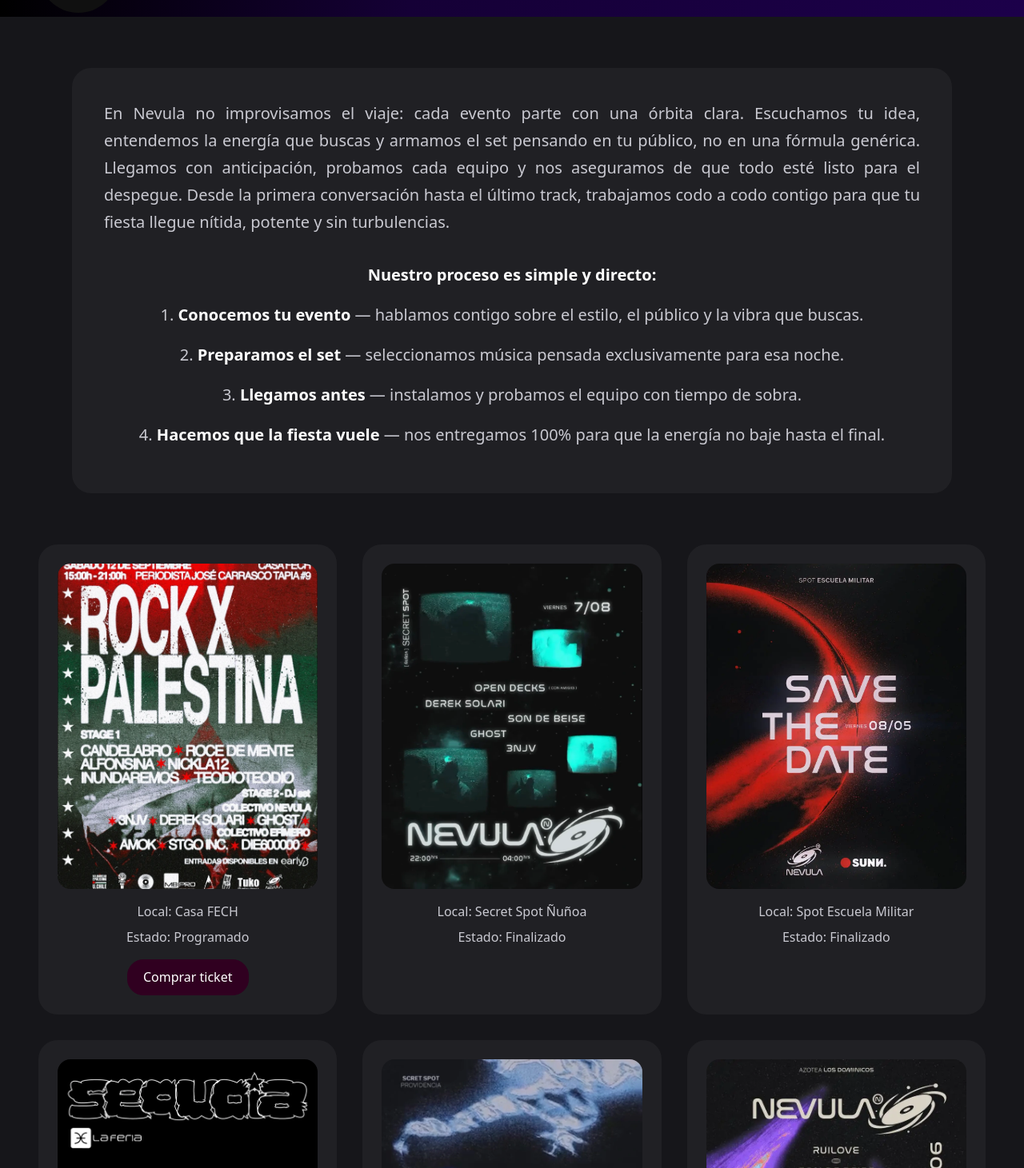
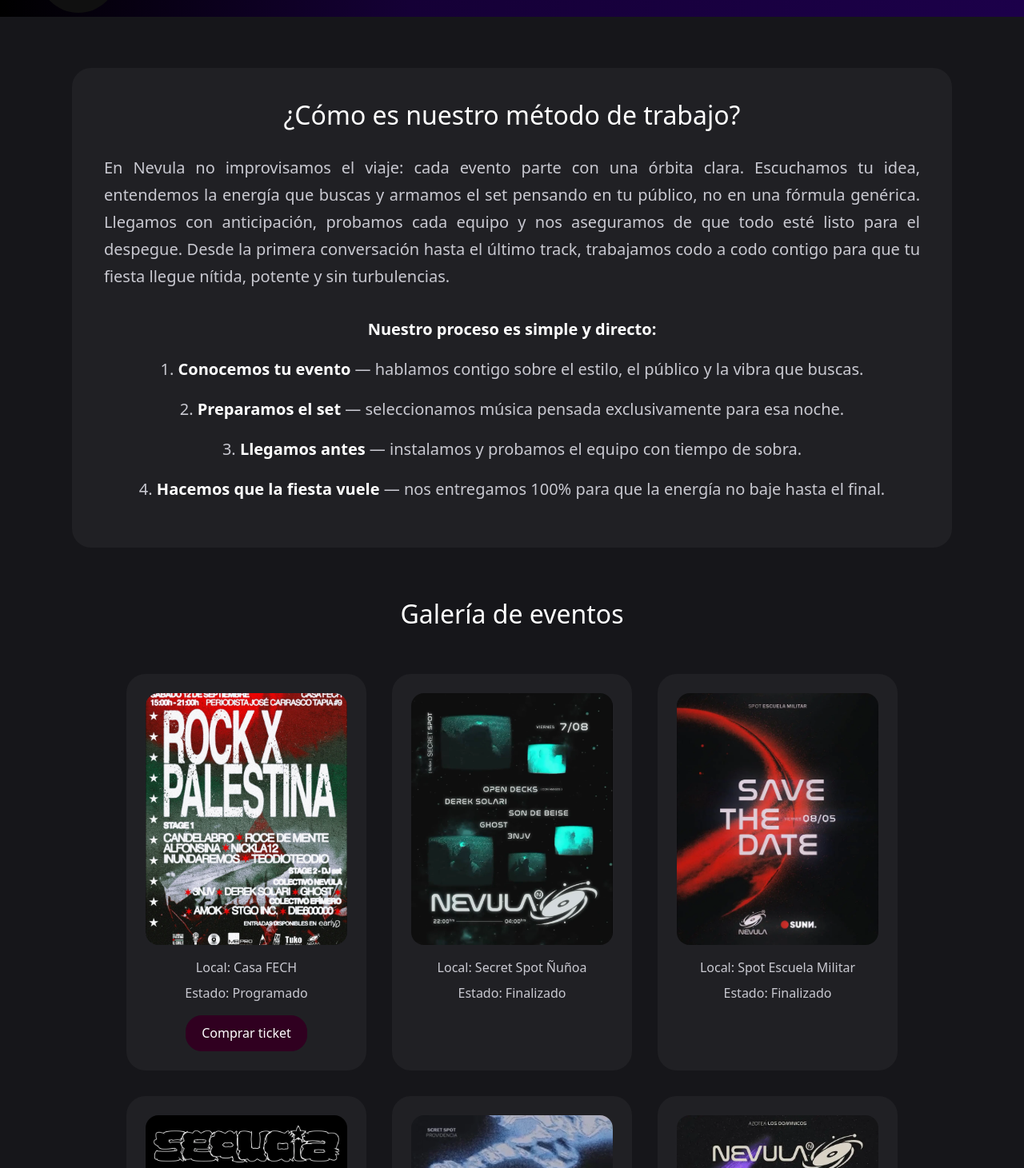
Before and after one commit to ChrisMalhue/PaginaNevulaReact, a React (Vite) app: page /eventos in a window 1280 px wide. Shown: the part 89-1550 px from the top of the page at 80% size. Built offline with nearby package versions, Linux system fonts and the light colour scheme.

Commit message:
pusheo arreglo profe

```diff
--- a/src/components/organisms/GaleriaEventos.jsx
+++ b/src/components/organisms/GaleriaEventos.jsx
@@ -1,15 +1,18 @@
 import { Caluga } from '../atoms/Caluga';
 import { TarjetaEvento } from '../molecules/TarjetaEvento';
 import '../../styles/components/organisms/GaleriaEventos.css';
+import Text from '../atoms/Text';
 
-export function GaleriaEventos({ eventos = [] }) {
+export function GaleriaEventos({ titulo, eventos = [] }) {
   return (
       <Caluga Component="section" id="fotos" className="galeria-eventos">
+        <Text variant="h2" className="galeria-eventos-titulo">{titulo}</Text>
         <Caluga className="galeria-eventos-grid">
           {eventos.map((evento) => (
             <TarjetaEvento key={evento.id} {...evento} />
           ))}
         </Caluga>
       </Caluga>
+
   );
 }
--- a/src/components/organisms/SeccionComoTrabajamos.jsx
+++ b/src/components/organisms/SeccionComoTrabajamos.jsx
@@ -4,10 +4,11 @@
 import { ListItem } from '../atoms/ListItem';
 import '../../styles/components/organisms/SeccionComoTrabajamos.css';
 
-export function SeccionComoTrabajamos({ parrafo, introPasos, pasos = [] }) {
+export function SeccionComoTrabajamos({ titulo, parrafo, introPasos, pasos = [] }) {
   return (
     <Caluga Component="section" id="trabajamos" className="como-trabajamos">
       <Caluga className="como-trabajamos-caja">
+        <Text variant="h2" className="como-trabajamos-titulo">{titulo}</Text>
         <Text variant="p" className="como-trabajamos-parrafo">{parrafo}</Text>
         <Text variant="p" className="como-trabajamos-intro">{introPasos}</Text>
         {/* Component="ol" hace que sea una lista numerada */}
--- a/src/data/comoTrabajamos.js
+++ b/src/data/comoTrabajamos.js
@@ -1,4 +1,5 @@
 export const comoTrabajamos = {
+  titulo:'¿Cómo es nuestro método de trabajo?',
   parrafo:
     'En Nevula no improvisamos el viaje: cada evento parte con una órbita clara. Escuchamos tu idea, entendemos la energía que buscas y armamos el set pensando en tu público, no en una fórmula genérica. Llegamos con anticipación, probamos cada equipo y nos aseguramos de que todo esté listo para el despegue. Desde la primera conversación hasta el último track, trabajamos codo a codo contigo para que tu fiesta llegue nítida, potente y sin turbulencias.',
   introPasos: 'Nuestro proceso es simple y directo:',
--- a/src/pages/Eventos.jsx
+++ b/src/pages/Eventos.jsx
@@ -7,7 +7,7 @@
   return (
     <>
       <SeccionComoTrabajamos {...comoTrabajamos} />
-      <GaleriaEventos eventos={eventos} />
+      <GaleriaEventos titulo="Galería de eventos" eventos={eventos} />
     </>
   );
 }
--- a/src/styles/components/organisms/GaleriaEventos.css
+++ b/src/styles/components/organisms/GaleriaEventos.css
@@ -1,12 +1,20 @@
 .galeria-eventos {
   background: #16161a;
   padding: 2rem 3rem 4rem;
+}
+
+.galeria-eventos-titulo {
+  text-align: center;
+  margin-bottom: 55px;
+  color: #fff;
 }
 
 .galeria-eventos-grid {
   display: grid;
   grid-template-columns: repeat(3, 1fr);
   gap: 2rem;
+  margin-left: 110px;
+  margin-right: 110px;
 }
 
 .evento-tarjeta {
--- a/src/styles/components/organisms/SeccionBeneficios.css
+++ b/src/styles/components/organisms/SeccionBeneficios.css
@@ -1,6 +1,6 @@
 .beneficios { background: #16161a; padding: 4rem 3rem; }
 .beneficios-titulo { text-align: center; text-transform: uppercase; letter-spacing: 0.1em; color: #fff; margin-bottom: 3rem; }
-.beneficios-grid { display: grid; grid-template-columns: repeat(3, 1fr); gap: 2rem; }
+.beneficios-grid { display: grid; grid-template-columns: repeat(3, 1fr); gap: 2rem; margin-left: 110px; margin-right: 110px; }
 
 .tarjeta {
   background: #202024;
@@ -14,7 +14,12 @@
   background: linear-gradient(to bottom, #2a1a3a, #1a0050);
   color: #fff;
 }
-.tarjeta-icono { width: 160px; height: 160px; object-fit: contain; }
+.tarjeta-icono {
+  width: 160px;
+  height: 160px;
+  padding: 20px;          /* Al achicar el numero de pixeles se agrandara el dibujo, al agrandarlo se achicara*/
+  object-fit: contain;
+}
 .tarjeta-titulo { font-weight: 600; margin: 1rem 0 0.5rem; }
 
 @media (max-width: 992px) {
--- a/src/styles/components/organisms/SeccionComoTrabajamos.css
+++ b/src/styles/components/organisms/SeccionComoTrabajamos.css
@@ -12,6 +12,12 @@
   color: #c9c9d1;
   font-size: 1.25rem;
   line-height: 1.7;
+}
+
+.como-trabajamos-titulo {
+  text-align: center;
+  margin-bottom: 30px;
+  color: #fff;
 }
 
 .como-trabajamos-parrafo {
```
Lines whose indentation alone changed are shown as unchanged.
